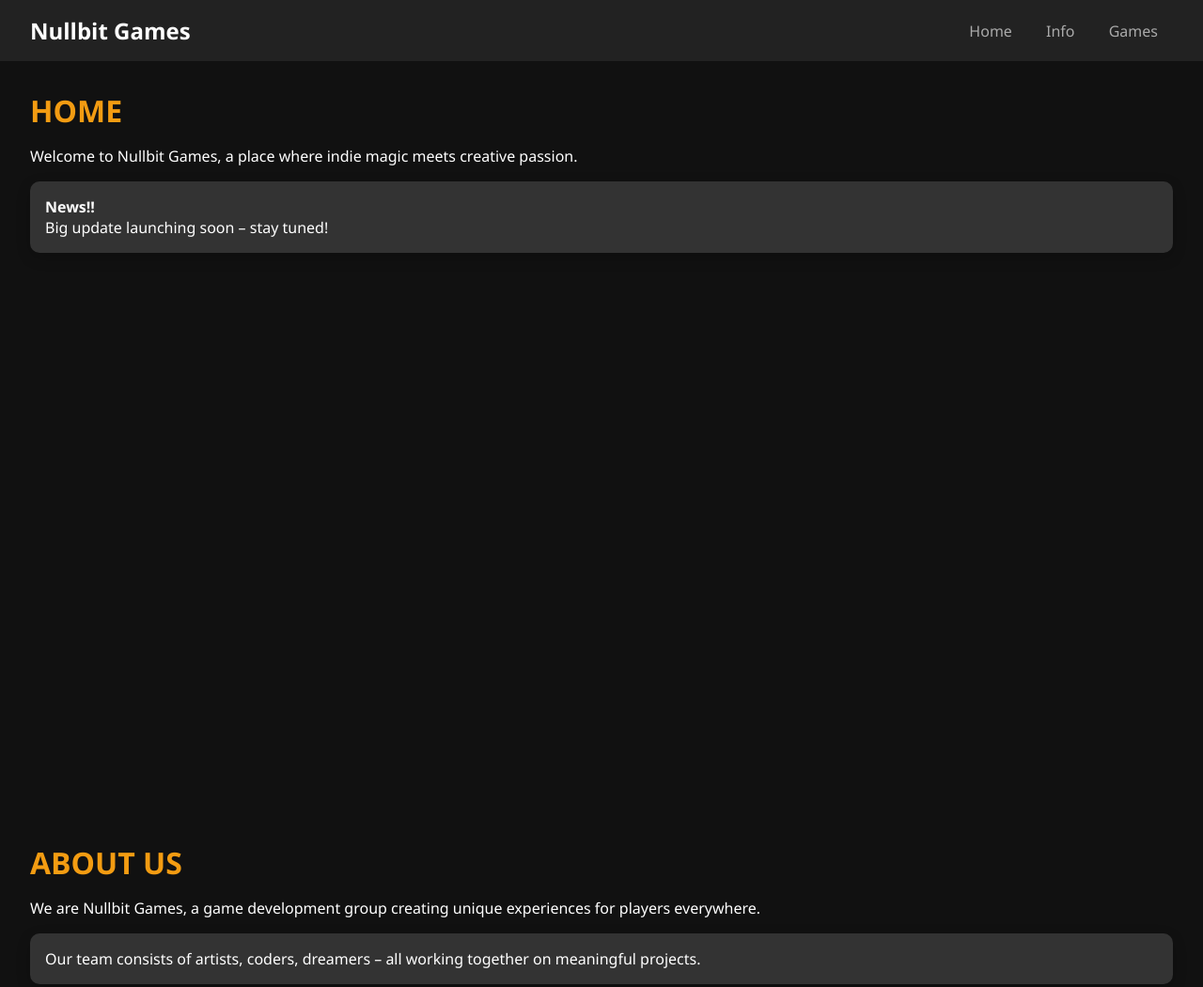
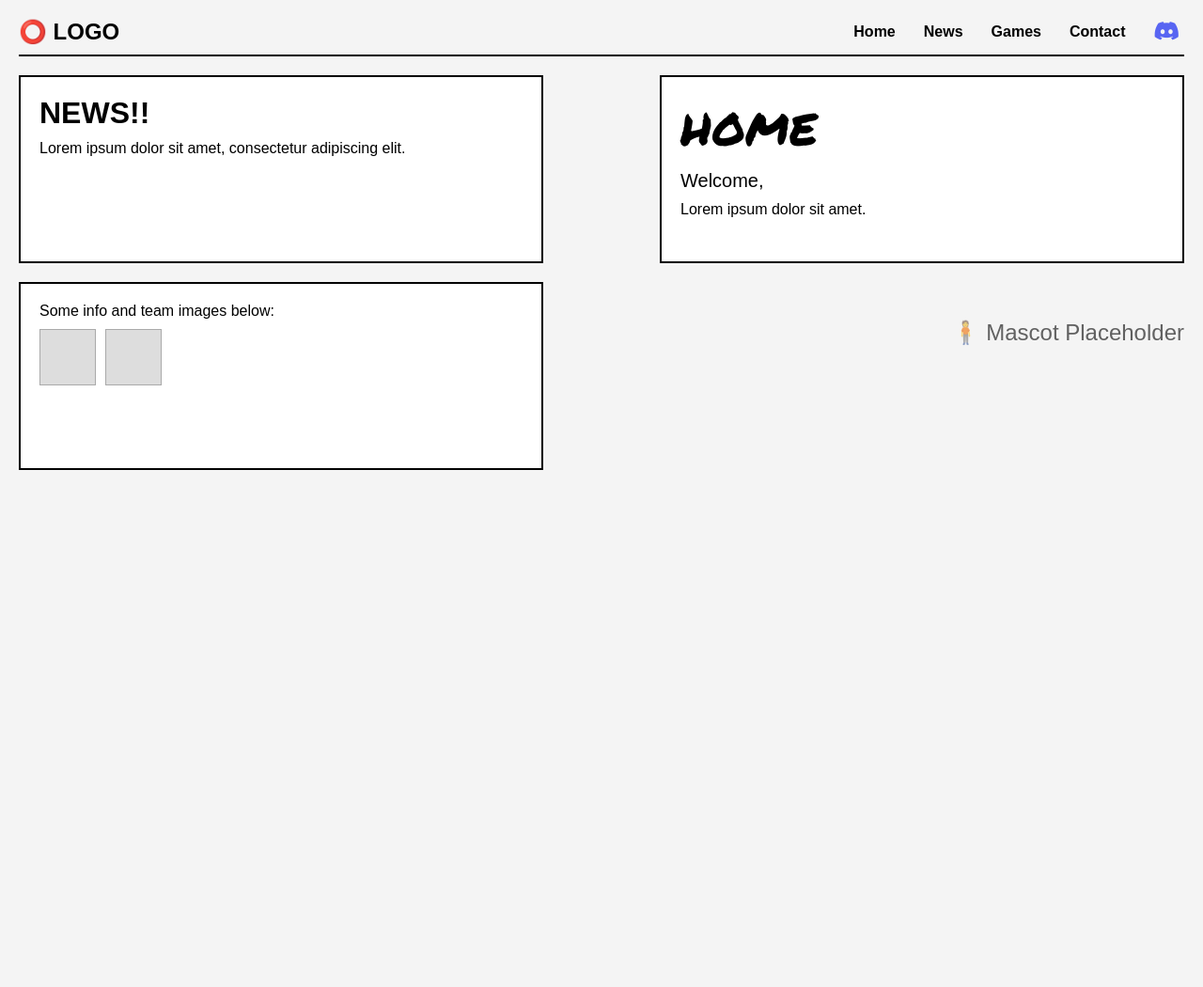
Before and after one commit to NextSecret/Nullbit-Games, a plain HTML site: page index.html in a window 1280 px wide. Shown: the top 1050 px of the page at 94% size. After the commit the page ends 800 px from the top, so only its background shows below. Drawn offline with Linux system fonts and the light colour scheme.

Commit message:
Update index.html

```diff
--- a/index.html
+++ b/index.html
@@ -2,134 +2,167 @@
 <html lang="en">
 <head>
   <meta charset="UTF-8" />
-  <meta name="viewport" content="width=device-width, initial-scale=1.0" />
-  <title>Nullbit Games</title>
+  <meta name="viewport" content="width=device-width, initial-scale=1.0"/>
+  <title>Home</title>
+
+  <!-- Google Fonts for Handwriting Style -->
+  <link href="https://fonts.googleapis.com/css2?family=Permanent+Marker&display=swap" rel="stylesheet">
+  <!-- Font Awesome for Icons -->
+  <script src="https://kit.fontawesome.com/a076d05399.js" crossorigin="anonymous"></script>
+
   <style>
     * {
       margin: 0;
       padding: 0;
       box-sizing: border-box;
     }
+
     body {
-      font-family: 'Segoe UI', sans-serif;
-      background: #111;
-      color: #fff;
-      overflow-x: hidden;
+      font-family: Arial, sans-serif;
+      background: #f4f4f4;
+      padding: 20px;
     }
+
     header {
       display: flex;
+      align-items: center;
       justify-content: space-between;
-      align-items: center;
-      padding: 1rem 2rem;
-      background: #222;
-      position: fixed;
-      width: 100%;
-      top: 0;
-      z-index: 1000;
+      border-bottom: 2px solid black;
+      padding-bottom: 10px;
+      margin-bottom: 20px;
     }
+
     .logo {
-      font-size: 1.5rem;
+      font-size: 24px;
       font-weight: bold;
     }
-    nav a {
-      margin: 0 1rem;
+
+    nav ul {
+      list-style: none;
+      display: flex;
+      gap: 20px;
+      align-items: center;
+    }
+
+    nav ul li {
+      display: inline;
+    }
+
+    nav ul li a {
       text-decoration: none;
-      color: #aaa;
-      transition: color 0.3s;
+      font-weight: bold;
+      padding: 5px;
+      border-bottom: 2px solid transparent;
+      transition: border-color 0.3s;
+      color: black;
     }
-    nav a:hover {
-      color: #fff;
+
+    nav ul li a:hover {
+      border-color: black;
     }
-    .section {
-      padding: 6rem 2rem 3rem;
-      min-height: 100vh;
-      opacity: 0;
-      transform: translateY(20px);
-      transition: all 0.6s ease;
+
+    .discord-icon a {
+      font-size: 22px;
+      color: #5865F2;
     }
-    .section.visible {
-      opacity: 1;
-      transform: translateY(0);
+
+    main {
+      display: flex;
+      flex-wrap: wrap;
+      gap: 20px;
+      justify-content: space-between;
     }
-    .highlight {
-      font-size: 2rem;
+
+    .news-card, .info-card {
+      background: white;
+      padding: 20px;
+      border: 2px solid black;
+      width: 45%;
+      min-height: 200px;
+      position: relative;
+    }
+
+    .news-card h2 {
+      font-size: 32px;
       font-weight: bold;
-      margin-bottom: 1rem;
-      color: #f39c12;
+      margin-bottom: 10px;
     }
-    .card {
-      background: #333;
-      margin-top: 1rem;
-      padding: 1rem;
-      border-radius: 10px;
-      box-shadow: 0 5px 15px rgba(0,0,0,0.2);
-      transition: transform 0.3s;
+
+    .home-title {
+      font-family: 'Permanent Marker', cursive;
+      font-size: 48px;
+      margin-bottom: 10px;
     }
-    .card:hover {
-      transform: scale(1.03);
+
+    .welcome-text {
+      font-size: 20px;
+      margin-bottom: 10px;
     }
-    footer {
+
+    .image-boxes {
+      display: flex;
+      gap: 10px;
+      margin-top: 10px;
+    }
+
+    .image-boxes div {
+      width: 60px;
+      height: 60px;
+      background: #ddd;
+      border: 1px solid #aaa;
+    }
+
+    .mascot-placeholder {
+      margin-top: 40px;
+      font-size: 24px;
       text-align: center;
-      padding: 2rem;
-      background: #222;
+      opacity: 0.6;
     }
   </style>
 </head>
 <body>
+
   <header>
-    <div class="logo">Nullbit Games</div>
+    <div class="logo">⭕ LOGO</div>
     <nav>
-      <a href="#home">Home</a>
-      <a href="#info">Info</a>
-      <a href="#games">Games</a>
+      <ul>
+        <li><a href="#">Home</a></li>
+        <li><a href="#">News</a></li>
+        <li><a href="#">Games</a></li>
+        <li><a href="#">Contact</a></li>
+        <li class="discord-icon">
+          <a href="https://discord.com/invite/YOUR-SERVER-ID" target="_blank" title="Join us on Discord">
+            <i class="fab fa-discord"></i>
+          </a>
+        </li>
+      </ul>
     </nav>
   </header>
 
-  <section id="home" class="section">
-    <div class="highlight">HOME</div>
-    <p>Welcome to Nullbit Games, a place where indie magic meets creative passion.</p>
-    <div class="card">
-      <p><strong>News!!</strong><br>Big update launching soon – stay tuned!</p>
+  <main>
+    <div class="news-card">
+      <h2>NEWS!!</h2>
+      <p>Lorem ipsum dolor sit amet, consectetur adipiscing elit.</p>
     </div>
-  </section>
 
-  <section id="info" class="section">
-    <div class="highlight">ABOUT US</div>
-    <p>We are Nullbit Games, a game development group creating unique experiences for players everywhere.</p>
-    <div class="card">
-      <p>Our team consists of artists, coders, dreamers – all working together on meaningful projects.</p>
+    <div class="info-card">
+      <div class="home-title">HOME</div>
+      <div class="welcome-text">Welcome,</div>
+      <p>Lorem ipsum dolor sit amet.</p>
     </div>
-  </section>
 
-  <section id="games" class="section">
-    <div class="highlight">OUR GAMES</div>
-    <div class="card">
-      <p>🎮 Game Title One</p>
-      <p>A short description of the game and what makes it exciting.</p>
+    <div class="info-card">
+      <p>Some info and team images below:</p>
+      <div class="image-boxes">
+        <div></div>
+        <div></div>
+      </div>
     </div>
-    <div class="card">
-      <p>🎮 Game Title Two</p>
-      <p>Another cool project with stylish mechanics and addictive gameplay.</p>
+
+    <div class="mascot-placeholder">
+      🧍 Mascot Placeholder
     </div>
-  </section>
+  </main>
 
-  <footer>
-    &copy; 2025 Nullbit Games — All rights reserved.
-  </footer>
-
-  <script>
-    const sections = document.querySelectorAll('.section');
-    const observer = new IntersectionObserver(entries => {
-      entries.forEach(entry => {
-        if (entry.isIntersecting) {
-          entry.target.classList.add('visible');
-        }
-      });
-    }, {
-      threshold: 0.1
-    });
-
-    sections.forEach(section => observer.observe(section));
-  </script>
 </body>
 </html>
```
